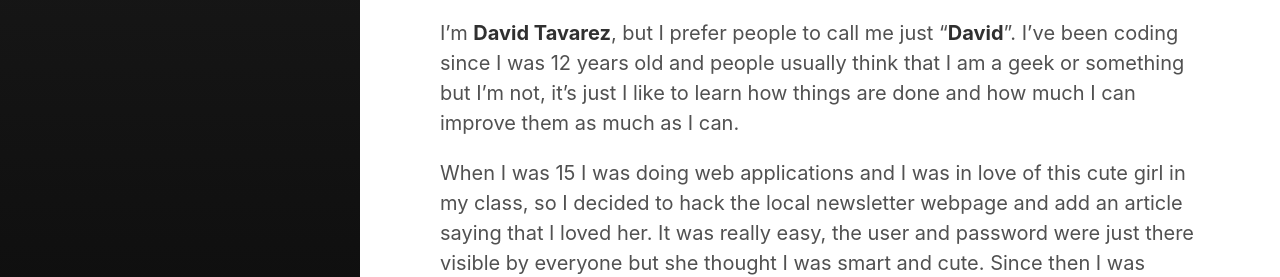
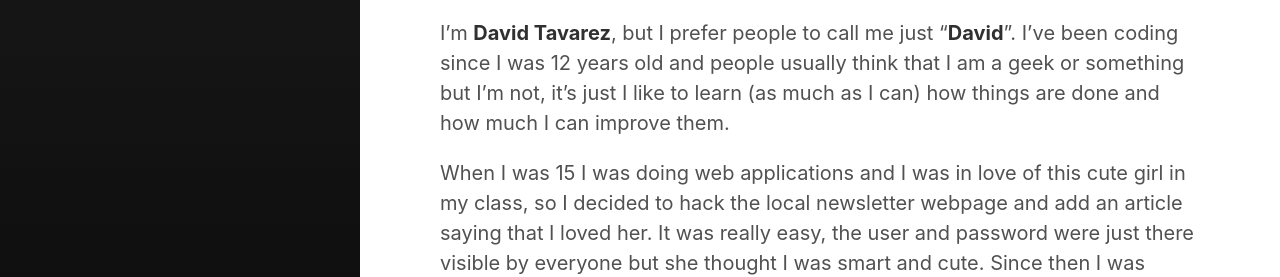
Before and after one commit to davidtavarez/davidtavarez.github.io, a Jekyll site: the page built from about.md, in a window 1280 px wide. Shown: the part 418-695 px from the top of the page. Built offline with Jekyll 4.4.1, drawn with Linux system fonts in a browser that asks for light colours.

```diff
--- a/about.md
+++ b/about.md
@@ -6,7 +6,7 @@ permalink: /about/
 ---
 <p align="center"><img src="https://raw.githubusercontent.com/davidtavarez/davidtavarez.github.io/master/_images/avatar.png" width="260" alt="David's avatar"/></p>
 
-I'm **David Tavarez**, but I prefer people to call me just "**David**". I've been coding since I was 12 years old and people usually think that I am a geek or something but I'm not, it's just I like to learn how things are done and how much I can improve them as much as I can.
+I'm **David Tavarez**, but I prefer people to call me just "**David**". I've been coding since I was 12 years old and people usually think that I am a geek or something but I'm not, it's just I like to learn (as much as I can) how things are done and how much I can improve them.
 
 When I was 15 I was doing web applications and I was in love of this cute girl in my class, so I decided to hack the local newsletter webpage and add an article saying that I loved her. It was really easy, the user and password were just there visible by everyone but she thought I was smart and cute. Since then I was aware of how important is Security.
 
```
